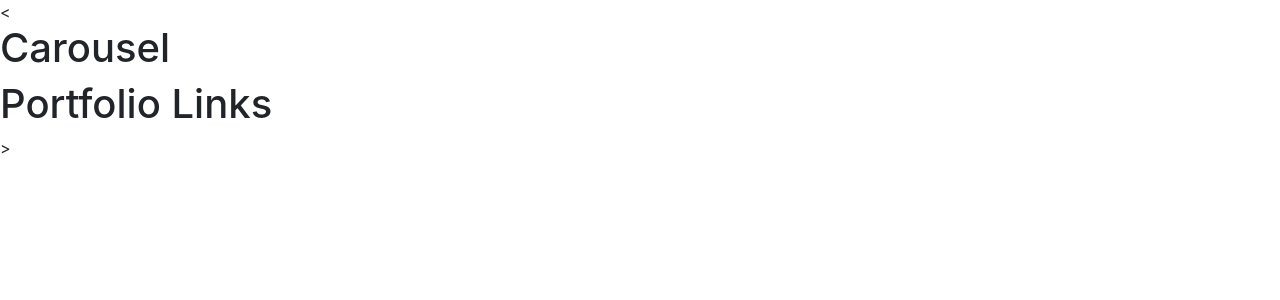
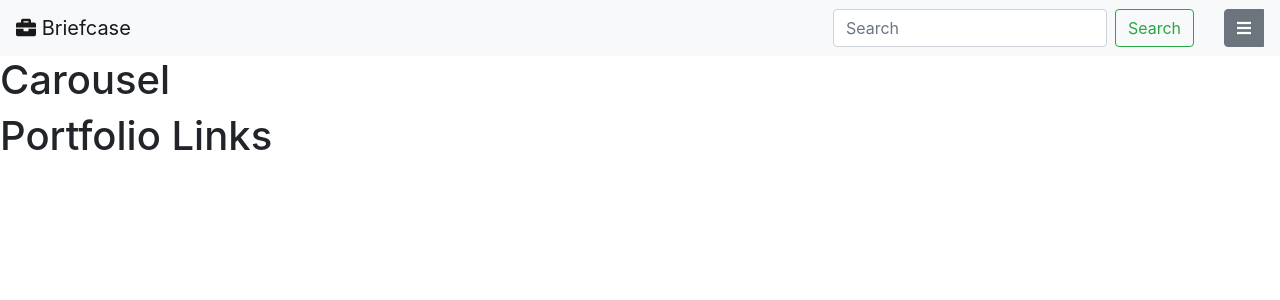
Before and after one commit to brownbugz/briefcase, a Django app: page / in a window 1280 px wide. Shown: the top 300 px of the page. Run offline with Django 3.2, Linux system fonts and the light colour scheme; some libraries are stand-ins or nearby versions.

Commit message:
added "logged in" navbar

```diff
--- a/main_app/static/css/style.css
+++ b/main_app/static/css/style.css
@@ -3,6 +3,11 @@ main.container-fluid {
     padding: 0
 }
 
-#carouselExampleInterval {
-    background-color: blue;
+.btn-group {
+    margin-left: 30px;
+    border-radius: 10px;
 }
+
+#button, #contain {
+    display: inline-block;
+}
--- a/main_app/templates/base.html
+++ b/main_app/templates/base.html
@@ -1,6 +1,7 @@
 {%  load static %}
 <!DOCTYPE html>
 <html lang="en">
+
 <head>
     <meta charset="UTF-8">
     <meta name="viewport" content="width=device-width, initial-scale=1.0">
@@ -23,8 +24,38 @@
         integrity="sha384-JjSmVgyd0p3pXB1rRibZUAYoIIy6OrQ6VrjIEaFf/nJGzIxFDsf4x0xIM+B07jRM"
         crossorigin="anonymous"></script>
 </head>
+
 <body>
     <header>
+        <nav class="navbar navbar-expand-lg navbar-light bg-light">
+            <a class="navbar-brand" href="#"><i class="fas fa-briefcase"></i> Briefcase</a>
+
+            <ul class="navbar-nav ml-auto">
+                <li class="nav-item">
+                    <form class="form-inline my-2 my-lg-0">
+                        <input class="form-control mr-sm-2" type="search" placeholder="Search" aria-label="Search">
+                        <button class="btn btn-outline-success my-2 my-sm-0" type="submit">Search</button>
+                    </form>
+                </li>
+            </ul>
+            <div class="btn-group">
+                <button type="button" class="btn btn-secondary" data-toggle="dropdown" aria-haspopup="true"
+                    aria-expanded="false">
+                    <i class="fas fa-bars"></i>
+                </button>
+                <div class="dropdown-menu dropdown-menu-right">
+                    <a class="dropdown-item" href="">Home</a>
+                    <a class="dropdown-item" href="">My Portfolio</a>
+                    <a class="dropdown-item" href="" data-toggle="modal" data-target=".create-post-modal">
+                            <i class="fas fa-edit"></i> Portfolio</a>
+                    <a class="dropdown-item" href="" data-toggle="modal" data-target=".create-post-modal"><i
+                            class="fas fa-plus"></i> Project</a>
+                    <a class="dropdown-item"><button class="btn btn-outline-success my-2 my-sm-0" type="submit"><i
+                        class="fas fa-sign-out-alt"></i> Logout</button>
+                    </a>
+                </div>
+            </div>
+        </nav>
         <!--NAVBAR w/o LOGIN-->
         <!--NAVBAR w LOGIN-->
     </header>
@@ -34,4 +65,5 @@
     </main>
     <footer></footer>
 </body>
+
 </html>
--- a/main_app/templates/home.html
+++ b/main_app/templates/home.html
@@ -1,7 +1,7 @@
 {% extends 'base.html' %}
 {% block content %}
 
-<<h1>Carousel</h1>
-<h1>Portfolio Links</h1>>
+<h1>Carousel</h1>
+<h1>Portfolio Links</h1>
 
 {% endblock %}
```
